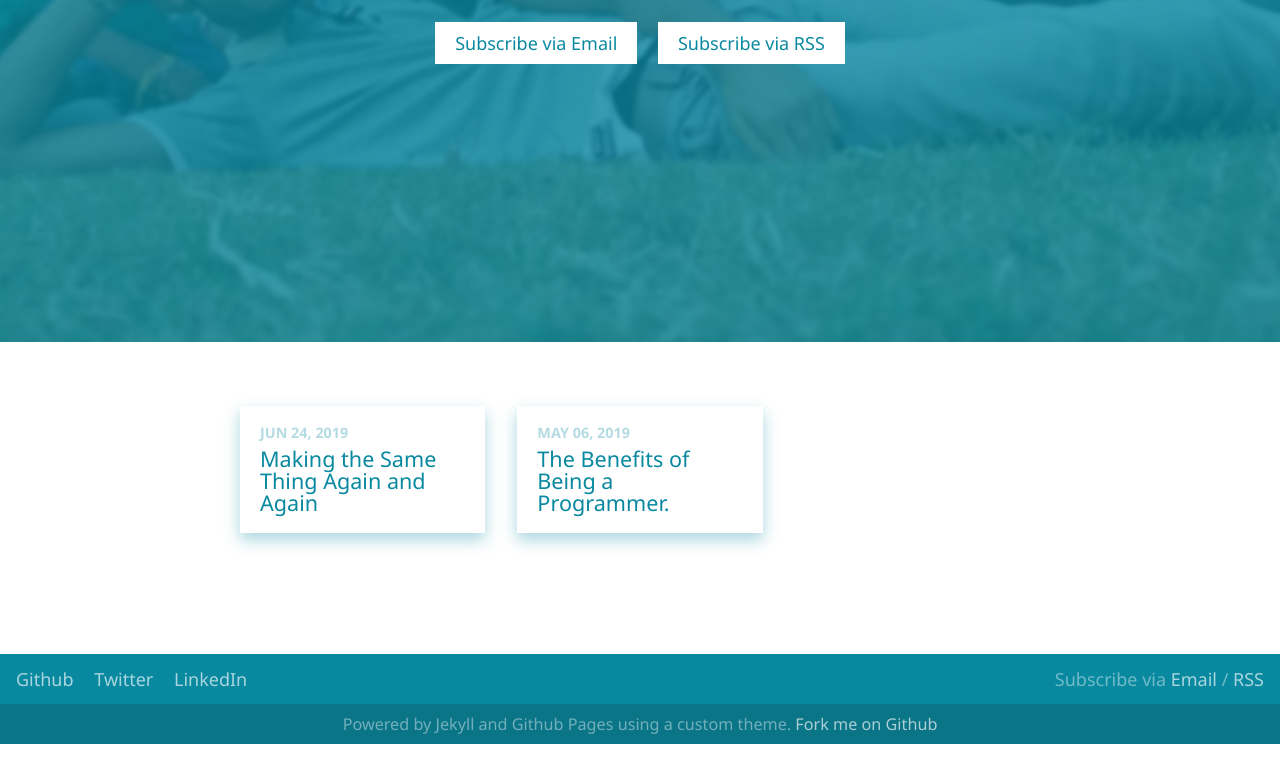
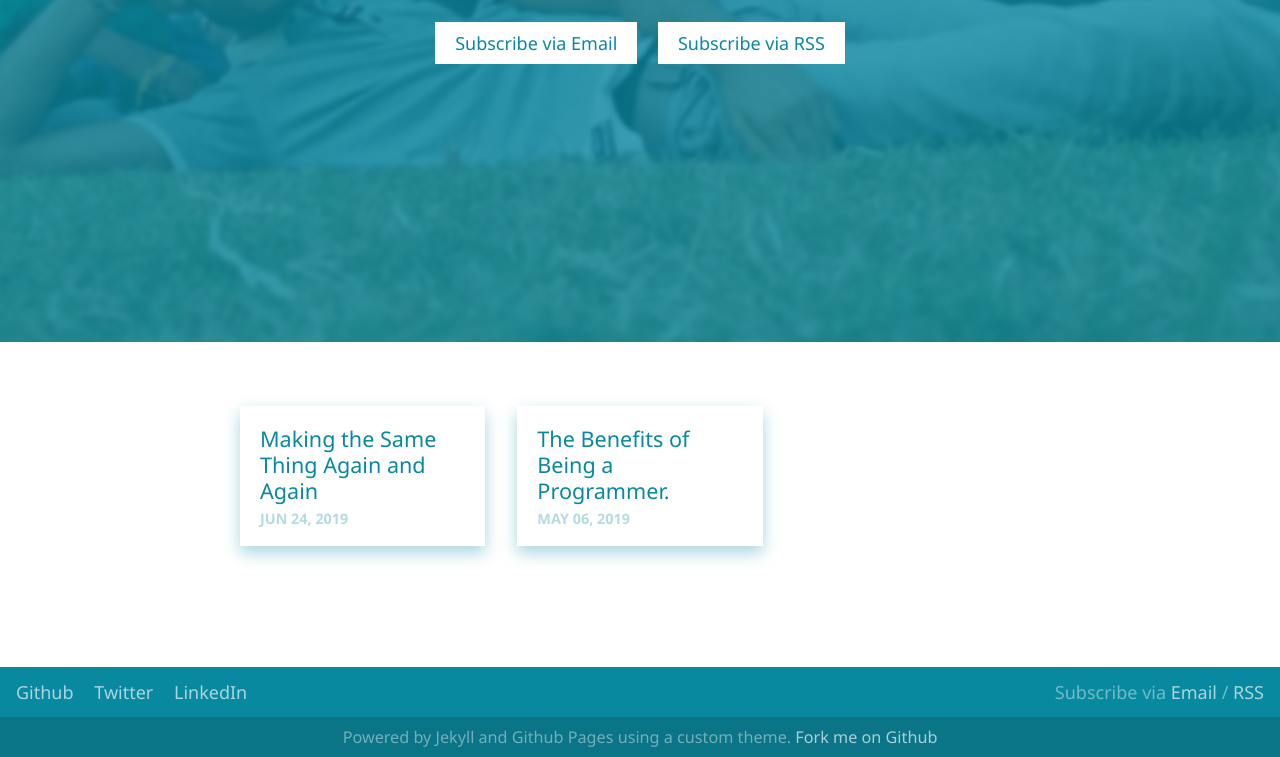
Before and after one commit to preyneyv/preyneyv.github.io, a Jekyll site: the page built from index.html, in a window 1280 px wide, cut to the strip 511-1268 px from the top of the page. Built offline with Jekyll 4.4.1, drawn with Linux system fonts in a browser that asks for light colours.

Commit message:
Updated about-me and changed a little bit of landing page layout

```diff
--- a/index.html
+++ b/index.html
@@ -36,8 +36,8 @@ extra_javascript: [ '/landing/slider.js' ]
     {% for item in site.categories.blog limit:3 %}
     <a class="post-link" href="{{site.baseurl}}{{item.url}}">
       <div class="post">
+        <div class="post-title">{{ item.title }}</div>
         <div class="post-date">{{ item.date | date: '%b %d, %Y' }}</div>
-        <div class="post-title">{{ item.title }}</div>
       </div>
     </a>
     {% endfor %}
--- a/landing/landing.css
+++ b/landing/landing.css
@@ -76,13 +76,18 @@
   display: grid;
   grid-gap: 32px;
   grid-template-columns: repeat(auto-fill, minmax(240px, 1fr));
-  align-items: start;
+  align-items: stretch;
 }
 
 .post {
   box-shadow: 0 7px 15px rgba(9, 137, 160, 0.349);
   padding: 20px;
   transition: box-shadow 300ms;
+  display: flex;
+  justify-content: space-between;
+  flex-direction: column;
+  height: 100%;
+  box-sizing: border-box;
 }
 .post:hover {
   box-shadow: 0 9px 20px rgba(9, 137, 160, 0.50);
@@ -99,7 +104,8 @@
 }
 .post-title {
   font-size: 1.2em;
-  margin-top: 8px;
+  line-height: 1.2;
+  margin-bottom: 8px;
 }
 
 /* Past posts */
```
Also changed, not shown: _posts/pages/2019-05-06-about-me.md (+2 -0 lines).
